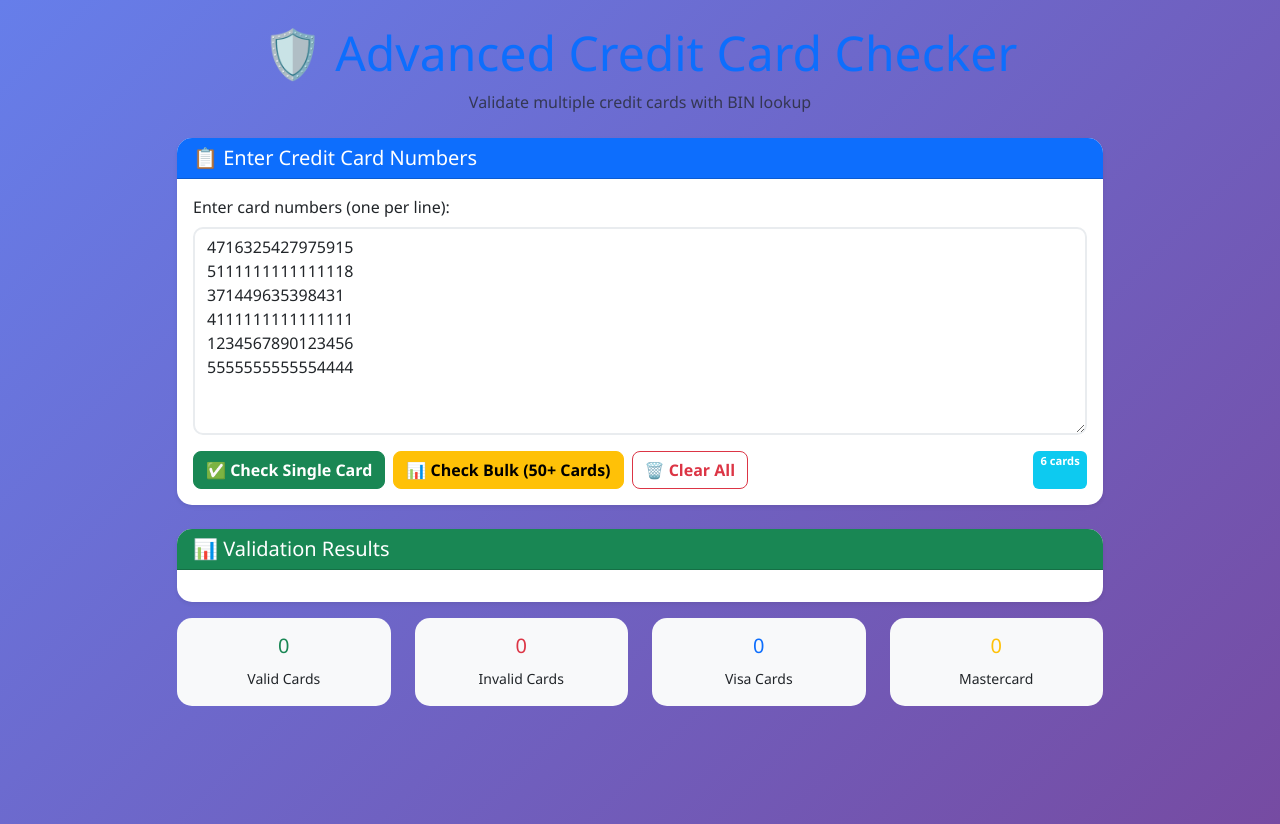
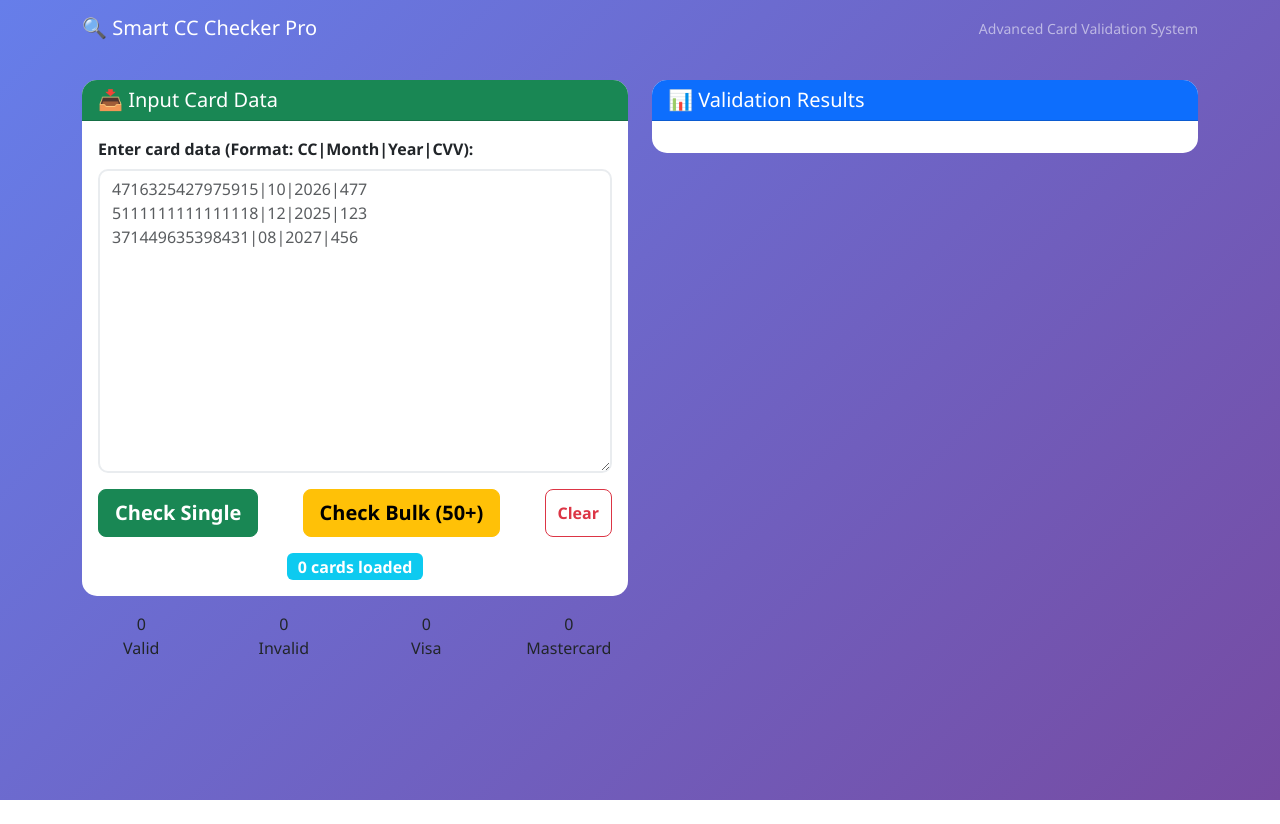
Before and after one commit to Ishan7701/Cc-chekar-, a plain HTML site: page index.html in a window 1280 px wide. After the commit the page ends 800 px from the top, so only its background shows below. Drawn offline with nearby package versions, Linux system fonts and the light colour scheme.

Commit message:
Update title and restructure HTML layout

```diff
--- a/index.html
+++ b/index.html
@@ -3,90 +3,109 @@
 <head>
     <meta charset="UTF-8">
     <meta name="viewport" content="width=device-width, initial-scale=1.0">
-    <title>Advanced CC Checker</title>
+    <title>🔍 Smart CC Checker Pro</title>
     <link rel="stylesheet" href="bootstrap.css">
     <link rel="stylesheet" href="style.css">
+    <link href="https://fonts.googleapis.com/css2?family=Roboto:wght@300;400;500;700&display=swap" rel="stylesheet">
 </head>
 <body>
+    <div class="container-fluid">
+        <!-- Header -->
+        <nav class="navbar navbar-dark bg-gradient-primary">
+            <div class="container">
+                <span class="navbar-brand mb-0 h1">
+                    <i class="fas fa-shield-alt"></i> 🔍 Smart CC Checker Pro
+                </span>
+                <div class="navbar-text">
+                    <small>Advanced Card Validation System</small>
+                </div>
+            </div>
+        </nav>
+
         <div class="container mt-4">
-        <div class="row justify-content-center">
-            <div class="col-lg-10">
-                <!-- Header -->
-                <div class="text-center mb-4">
-                    <h1 class="display-5 text-primary">🛡️ Advanced Credit Card Checker</h1>
-                    <p class="text-muted">Validate multiple credit cards with BIN lookup</p>
-                </div>
-
-                <!-- Input Section -->
-                <div class="card shadow-sm mb-4">
-                    <div class="card-header bg-primary text-white">
-                        <h5 class="mb-0">📋 Enter Credit Card Numbers</h5>
+            <div class="row">
+                <!-- Left Side - Input Panel -->
+                <div class="col-lg-6">
+                    <div class="card shadow-deep">
+                        <div class="card-header bg-success text-white">
+                            <h5 class="mb-0">📥 Input Card Data</h5>
                         </div>
                         <div class="card-body">
                             <div class="mb-3">
-                            <label class="form-label">Enter card numbers (one per line):</label>
-                            <textarea id="ccNumbers" class="form-control" rows="8"
-                                      placeholder="4716325427975915&#10;5111111111111118&#10;371449635398431"></textarea>
+                                <label class="form-label fw-bold">Enter card data (Format: CC|Month|Year|CVV):</label>
+                                <textarea id="ccNumbers" class="form-control input-field" rows="12"
+placeholder="4716325427975915|10|2026|477&#10;5111111111111118|12|2025|123&#10;371449635398431|08|2027|456"></textarea>
                             </div>
-                        <div class="d-flex gap-2 flex-wrap">
-                            <button id="checkSingle" class="btn btn-success">✅ Check Single Card</button>
-                            <button id="checkBulk" class="btn btn-warning">📊 Check Bulk (50+ Cards)</button>
-                            <button id="clearAll" class="btn btn-outline-danger">🗑️ Clear All</button>
-                            <span class="badge bg-info ms-auto" id="cardCount">0 cards</span>
+
+                            <div class="d-grid gap-2 d-md-flex justify-content-md-between">
+                                <button id="checkSingle" class="btn btn-success btn-lg">
+                                    <i class="fas fa-check"></i> Check Single
+                                </button>
+                                <button id="checkBulk" class="btn btn-warning btn-lg">
+                                    <i class="fas fa-bolt"></i> Check Bulk (50+)
+                                </button>
+                                <button id="clearAll" class="btn btn-outline-danger">
+                                    <i class="fas fa-trash"></i> Clear
+                                </button>
+                            </div>
+
+                            <div class="mt-3 text-center">
+                                <span class="badge bg-info fs-6" id="cardCount">0 cards loaded</span>
                             </div>
                         </div>
                     </div>
 
-                <!-- Results Section -->
-                <div class="card shadow-sm">
-                    <div class="card-header bg-success text-white">
-                        <h5 class="mb-0">📊 Validation Results</h5>
+                    <!-- Quick Stats -->
+                    <div class="row mt-3 text-center">
+                        <div class="col-md-3">
+                            <div class="stat-card valid">
+                                <div class="stat-number" id="validCount">0</div>
+                                <div class="stat-label">Valid</div>
                             </div>
-                    <div class="card-body">
-                        <div id="loading" class="text-center d-none">
-                            <div class="spinner-border text-primary" role="status">
-                                <span class="visually-hidden">Loading...</span>
                         </div>
-                            <p class="mt-2">Checking cards... Please wait</p>
+                        <div class="col-md-3">
+                            <div class="stat-card invalid">
+                                <div class="stat-number" id="invalidCount">0</div>
+                                <div class="stat-label">Invalid</div>
                             </div>
-
-                        <div id="resultsContainer">
-                            <!-- Results will be displayed here -->
+                        </div>
+                        <div class="col-md-3">
+                            <div class="stat-card visa">
+                                <div class="stat-number" id="visaCount">0</div>
+                                <div class="stat-label">Visa</div>
+                            </div>
+                        </div>
+                        <div class="col-md-3">
+                            <div class="stat-card mastercard">
+                                <div class="stat-number" id="mastercardCount">0</div>
+                                <div class="stat-label">Mastercard</div>
+                            </div>
                         </div>
                     </div>
                 </div>
 
-                <!-- Statistics -->
-                <div class="row mt-3 text-center">
-                    <div class="col-md-3">
-                        <div class="card bg-light">
+                <!-- Right Side - Results Panel -->
+                <div class="col-lg-6">
+                    <div class="card shadow-deep">
+                        <div class="card-header bg-primary text-white">
+                            <h5 class="mb-0">📊 Validation Results</h5>
+                        </div>
                         <div class="card-body">
-                                <h5 id="validCount" class="text-success">0</h5>
-                                <small>Valid Cards</small>
+                            <!-- Loading Indicator -->
+                            <div id="loading" class="text-center d-none">
+                                <div class="spinner-border text-primary" style="width: 3rem; height: 3rem;" role="status">
+                                    <span class="visually-hidden">Loading...</span>
+                                </div>
+                                <p class="mt-3 fs-5">🔍 Scanning cards... Please wait</p>
+                                <div class="progress mt-2" style="height: 10px;">
+                                    <div id="progressBar" class="progress-bar progress-bar-striped progress-bar-animated"
+                                         style="width: 0%"></div>
                                 </div>
                             </div>
-                    </div>
-                    <div class="col-md-3">
-                        <div class="card bg-light">
-                            <div class="card-body">
-                                <h5 id="invalidCount" class="text-danger">0</h5>
-                                <small>Invalid Cards</small>
-                            </div>
-                        </div>
-                    </div>
-                    <div class="col-md-3">
-                        <div class="card bg-light">
-                            <div class="card-body">
-                                <h5 id="visaCount" class="text-primary">0</h5>
-                                <small>Visa Cards</small>
-                            </div>
-                        </div>
-                    </div>
-                    <div class="col-md-3">
-                        <div class="card bg-light">
-                            <div class="card-body">
-                                <h5 id="mastercardCount" class="text-warning">0</h5>
-                                <small>Mastercard</small>
+
+                            <!-- Results Container -->
+                            <div id="resultsContainer" class="results-grid">
+                                <!-- Results will appear here -->
                             </div>
                         </div>
                     </div>
@@ -95,6 +114,7 @@
         </div>
     </div>
 
+    <script src="bin-database.js"></script>
     <script src="script.js"></script>
 </body>
 </html>
```
Lines whose indentation alone changed are shown as unchanged.
